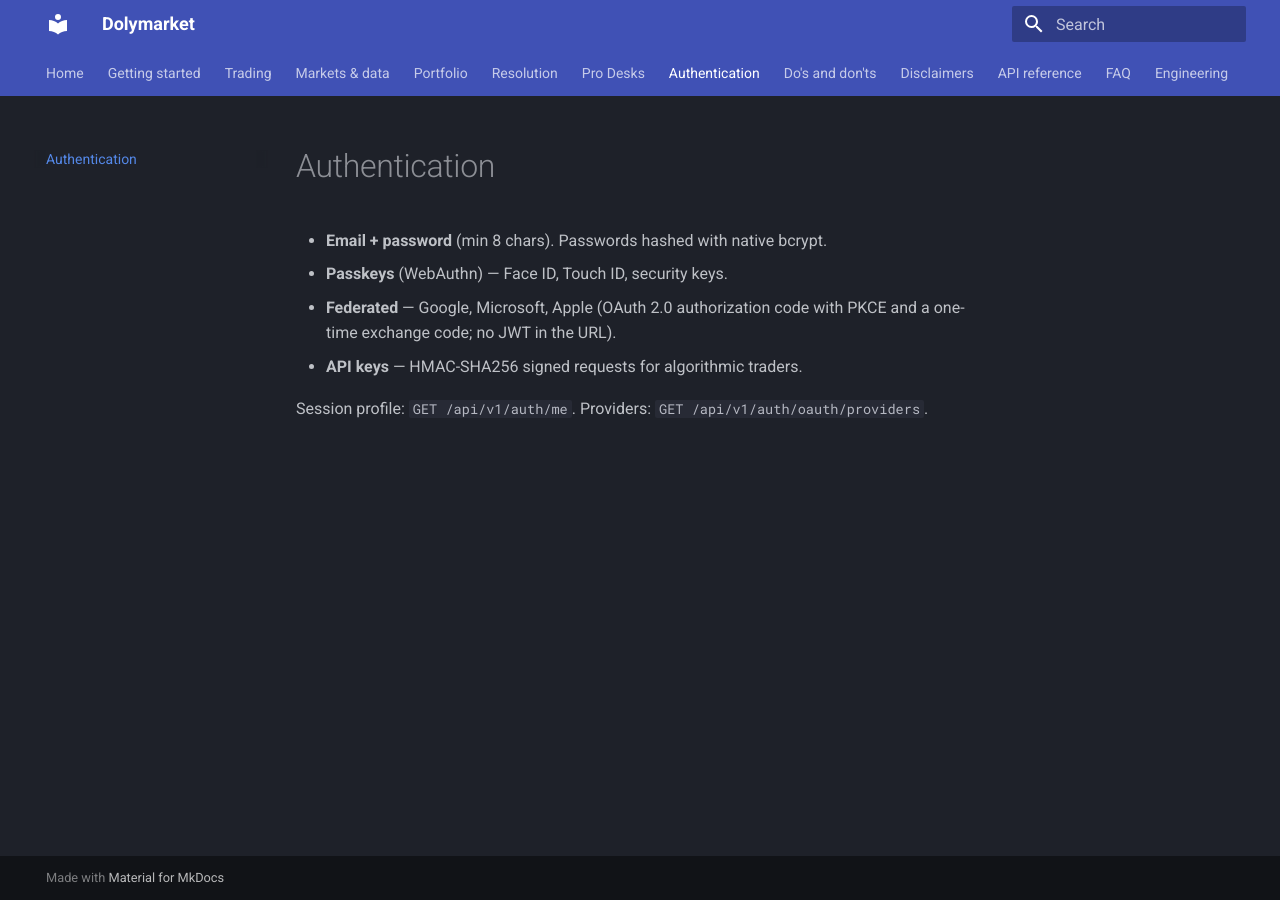
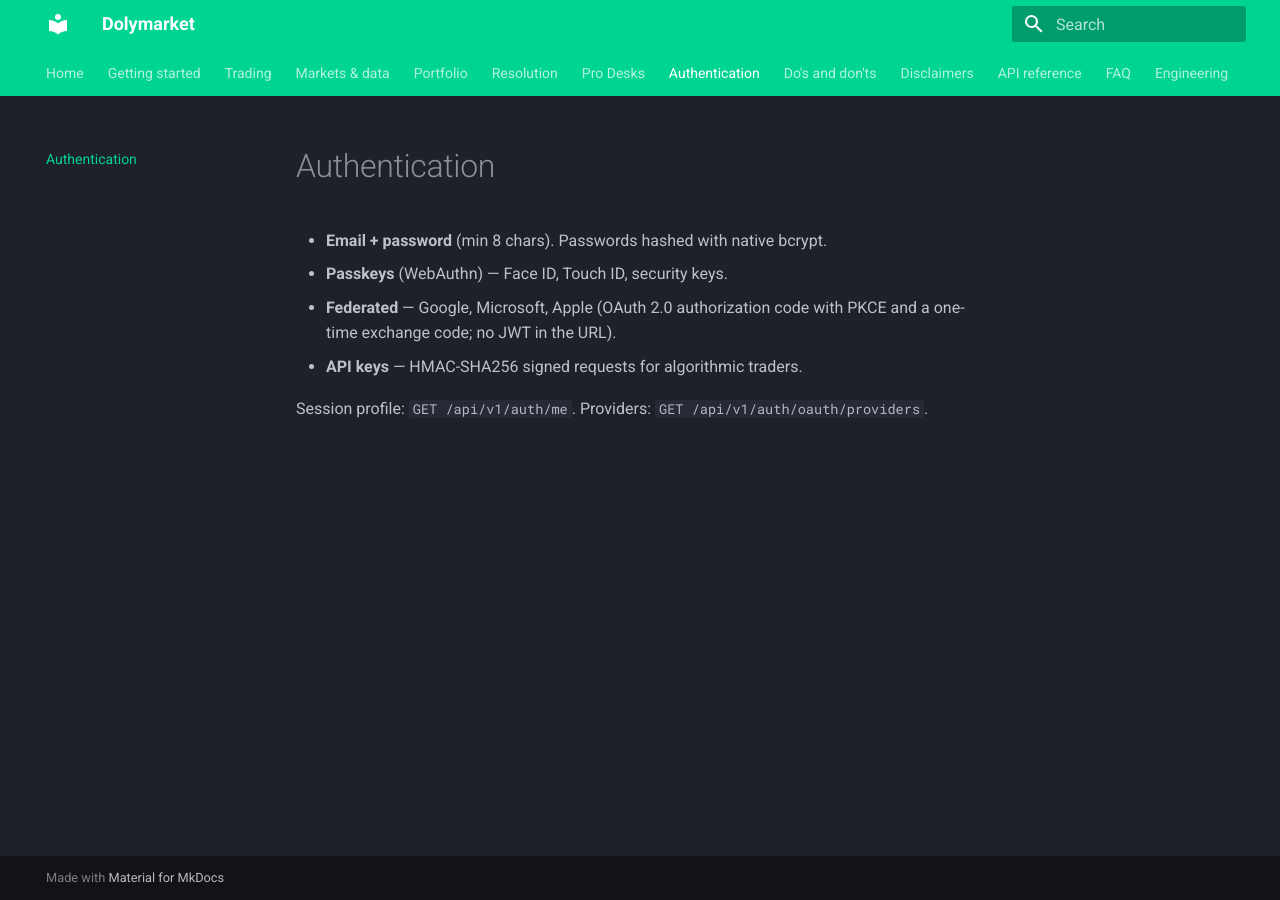
Before and after one commit to moinonin/dolymarket, an MkDocs documentation site: the page built from docs/auth.md, in a window 1280 px wide. Built offline with MkDocs 1.6.1 and Material for MkDocs 9.7.7, drawn with Linux system fonts in a browser that asks for light colours.

Commit message:
docs: use #00d492 as primary color everywhere in docs site

```diff
--- /dev/null
+++ b/docs/stylesheets/extra.css
@@ -0,0 +1,20 @@
+/* Brand override: replace the indigo primary (#4051b5) with the Dolymarket teal. */
+:root,
+[data-md-color-primary] {
+  --md-primary-fg-color: #00d492 !important;
+  --md-primary-fg-color--light: #33ddb0 !important;
+  --md-primary-fg-color--dark: #00a870 !important;
+  --md-typeset-a-color: #00d492 !important;
+}
+
+.md-typeset a {
+  color: #00d492;
+}
+
+.md-header {
+  background-color: #00d492;
+}
+
+.md-tabs {
+  background-color: #00d492;
+}
--- a/mkdocs.yml
+++ b/mkdocs.yml
@@ -14,6 +14,10 @@ theme:
     - search.suggest
     - search.highlight
     - content.code.copy
+extra_css:
+  - stylesheets/extra.css
+hooks:
+  - docs/hooks.py
 nav:
   - Home: index.md
   - Getting started:
```
Also changed, not shown: docs/hooks.py (added, +18 -0 lines).
